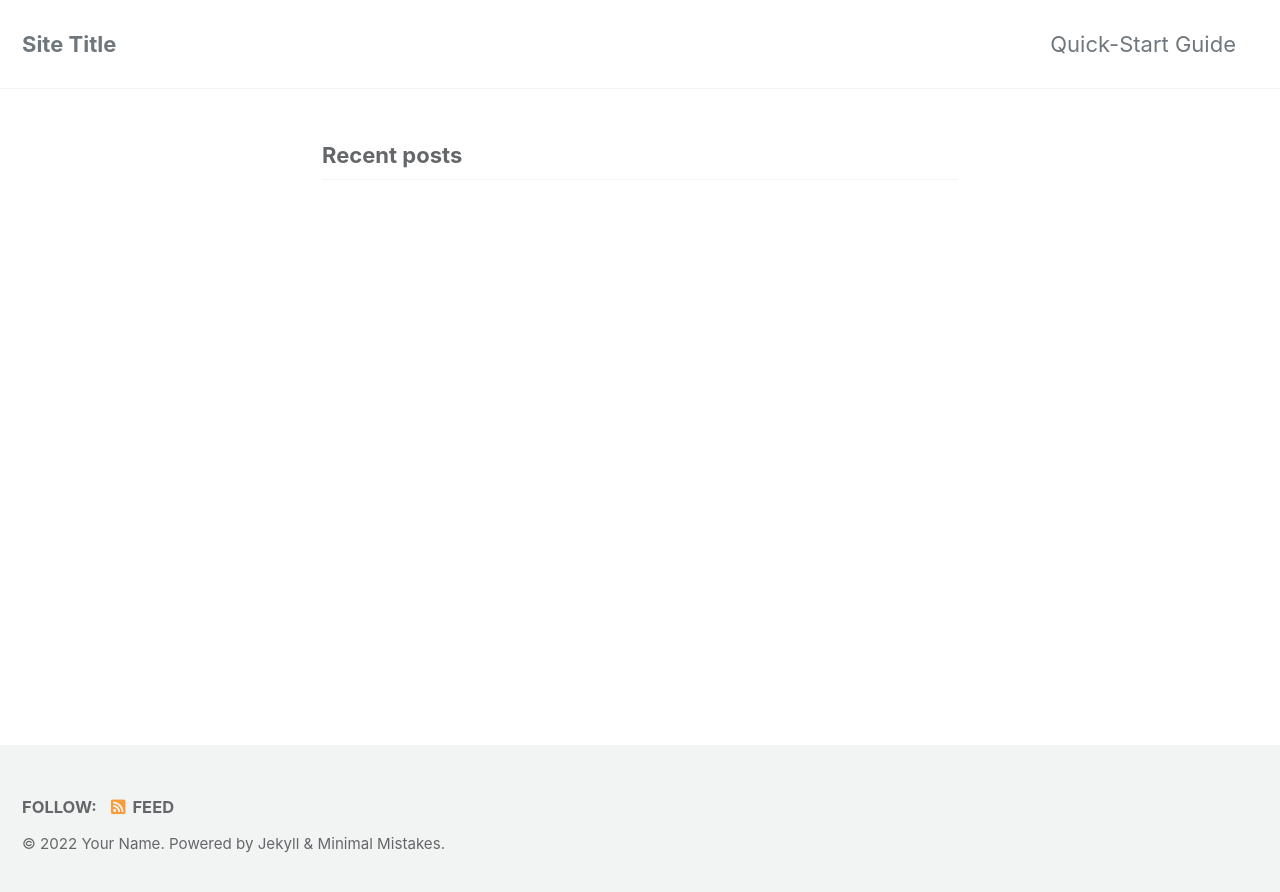
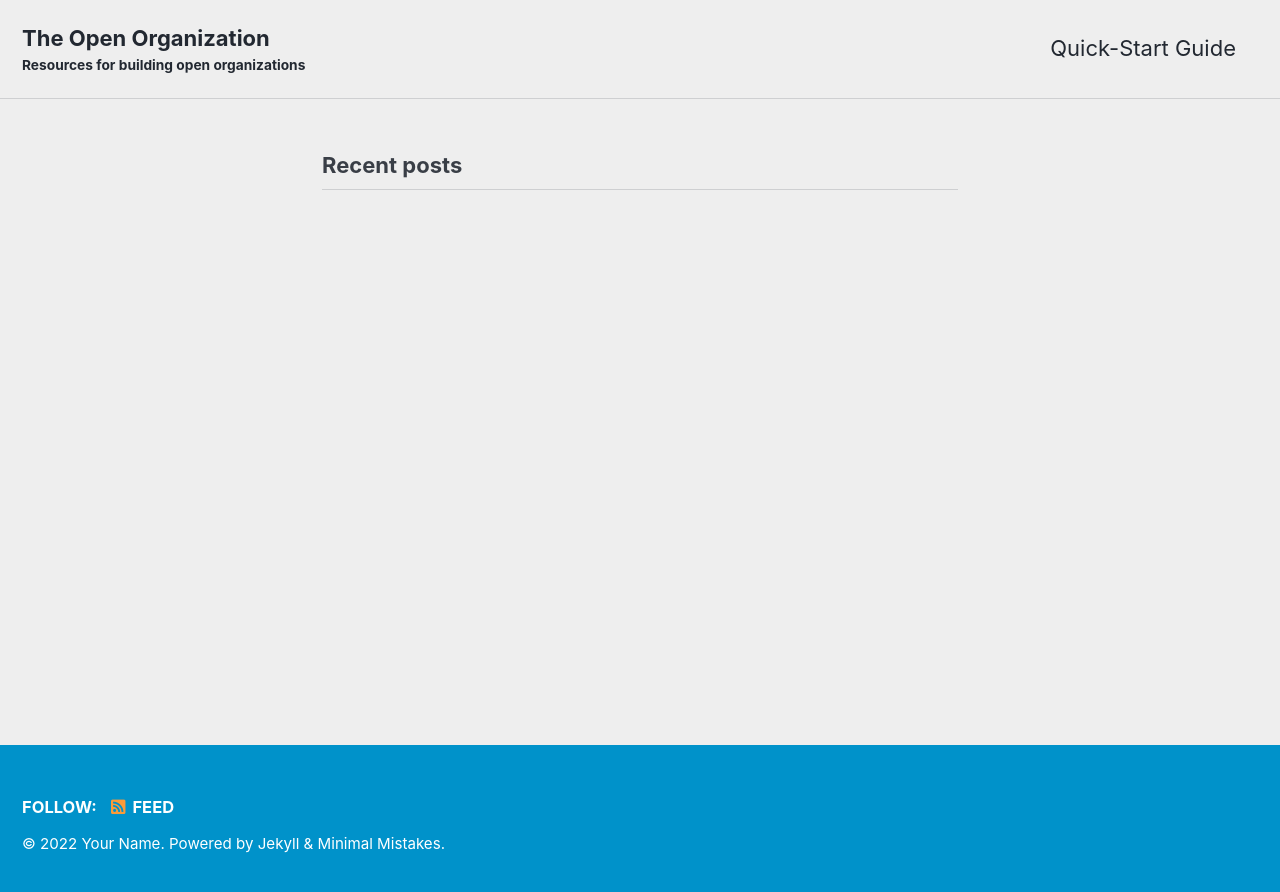
Before and after one commit to open-organization/new-website, a Jekyll site: the page built from index.html, in a window 1280 px wide. Shown: the top 892 px of the page. Built offline with Jekyll 4.4.1, drawn with Linux system fonts in a browser that asks for light colours; cached includes are drawn as plain includes; the list of posts is cut into pages by our own code.

Commit message:
Tweak some configuration parameters

```diff
--- a/_config.yml
+++ b/_config.yml
@@ -12,15 +12,15 @@
 
 # theme                  : "minimal-mistakes-jekyll"
 remote_theme           	 : "mmistakes/minimal-mistakes@4.24.0"
-minimal_mistakes_skin    : "default" # "air", "aqua", "contrast", "dark", "dirt", "neon", "mint", "plum", "sunrise"
+minimal_mistakes_skin    : "air" # "air", "aqua", "contrast", "dark", "dirt", "neon", "mint", "plum", "sunrise"
 
 # Site Settings
 locale                   : "en-US"
-title                    : "Site Title"
+title                    : "The Open Organization"
 title_separator          : "-"
-subtitle                 : # site tagline that appears below site title in masthead
+subtitle                 : "Resources for building open organizations" # site tagline that appears below site title in masthead
 name                     : "Your Name"
-description              : "An amazing website."
+description              : "Resources for building open organizations"
 url                      : # the base hostname & protocol for your site e.g. "https://mmistakes.github.io"
 baseurl                  : # the subpath of your site, e.g. "/blog"
 repository               : # GitHub username/repo-name e.g. "mmistakes/minimal-mistakes"
```
